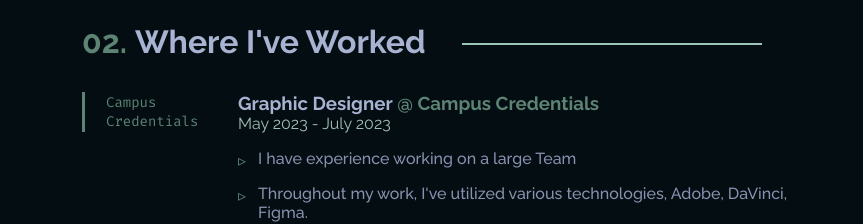
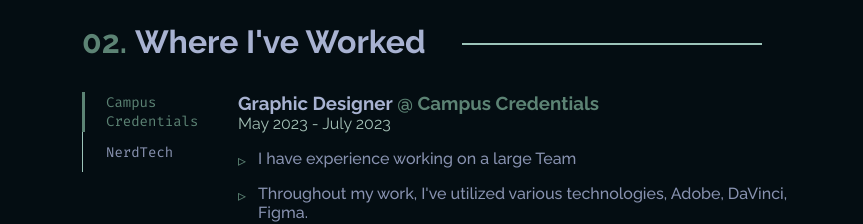
Before and after one commit to FaisalKhan-8/Faisal_portfolio, a Next.js app: page / in a window 1280 px wide. Shown: the part 1840-2064 px from the top of the page, without its empty margins (208-1071 px from the left). Built offline with nearby package versions, Linux system fonts and the light colour scheme; no server answers.

Commit message:
add new experience

```diff
--- a/src/sections/Experience.tsx
+++ b/src/sections/Experience.tsx
@@ -22,6 +22,17 @@
       shortDescription: [
         'I have experience working on a large Team',
         "Throughout my work, I've utilized various technologies, Adobe, DaVinci, Figma.",
+      ],
+    },
+    {
+      name: 'NerdTech',
+      role: 'Front-End Developer',
+      url: 'https://www.nerdtech.in/',
+      start: 'April 2024',
+      end: 'Continue ',
+      shortDescription: [
+        "As a seasoned front-end developer, I specialize in crafting engaging and user-centric web experiences through the implementation of innovative designs and cutting-edge technologies. With a keen eye for detail and a passion for pixel-perfect execution, I bring creativity and technical expertise to every project I undertake.",
+        "Throughout my internship, I demonstrated a strong commitment to learning and growth, actively seeking feedback and refining my skills in front-end development. I am excited to continue my journey in the field, leveraging my internship experience to tackle new challenges and contribute meaningfully to future projects."
       ],
     },
 
```
